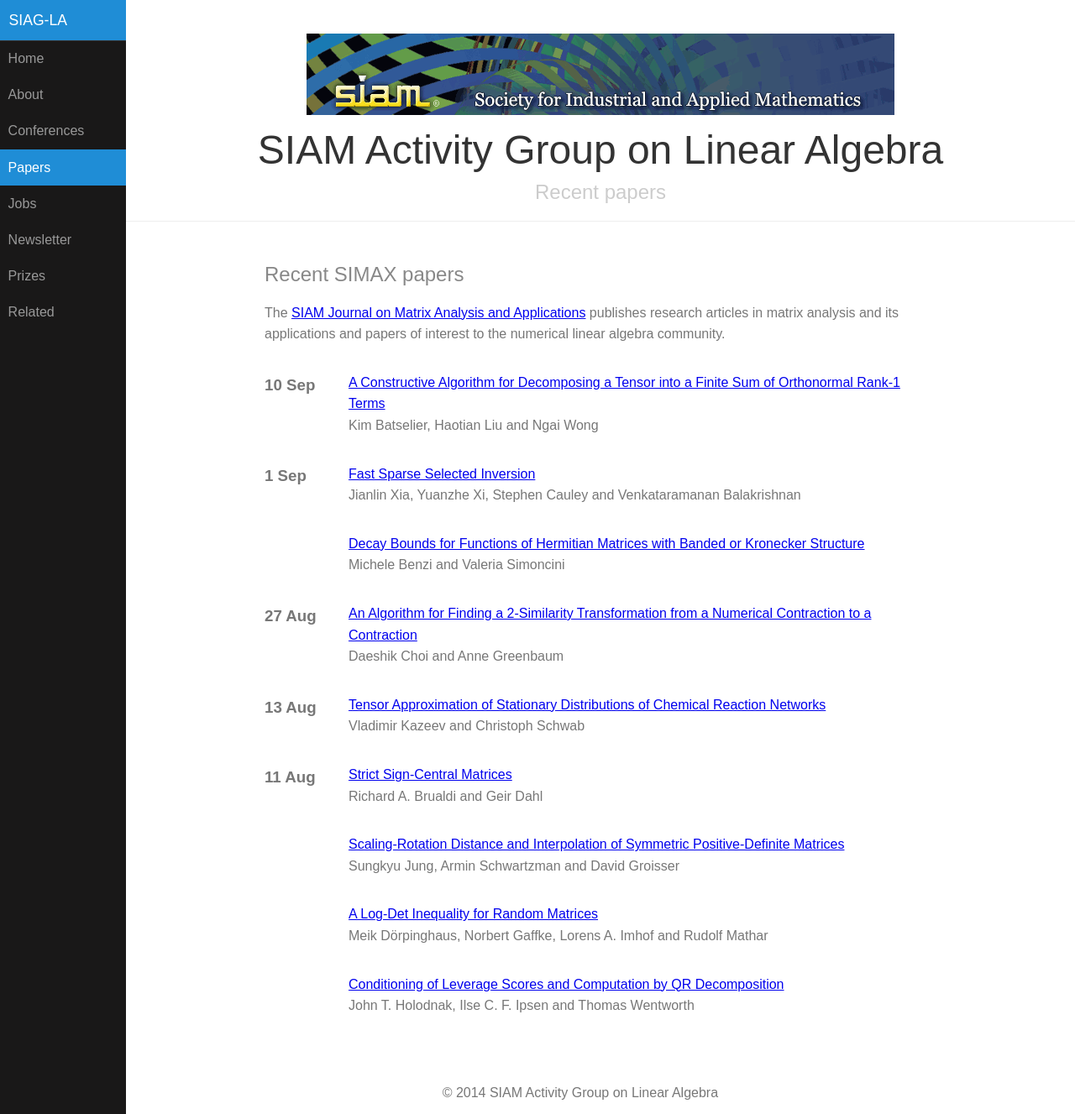
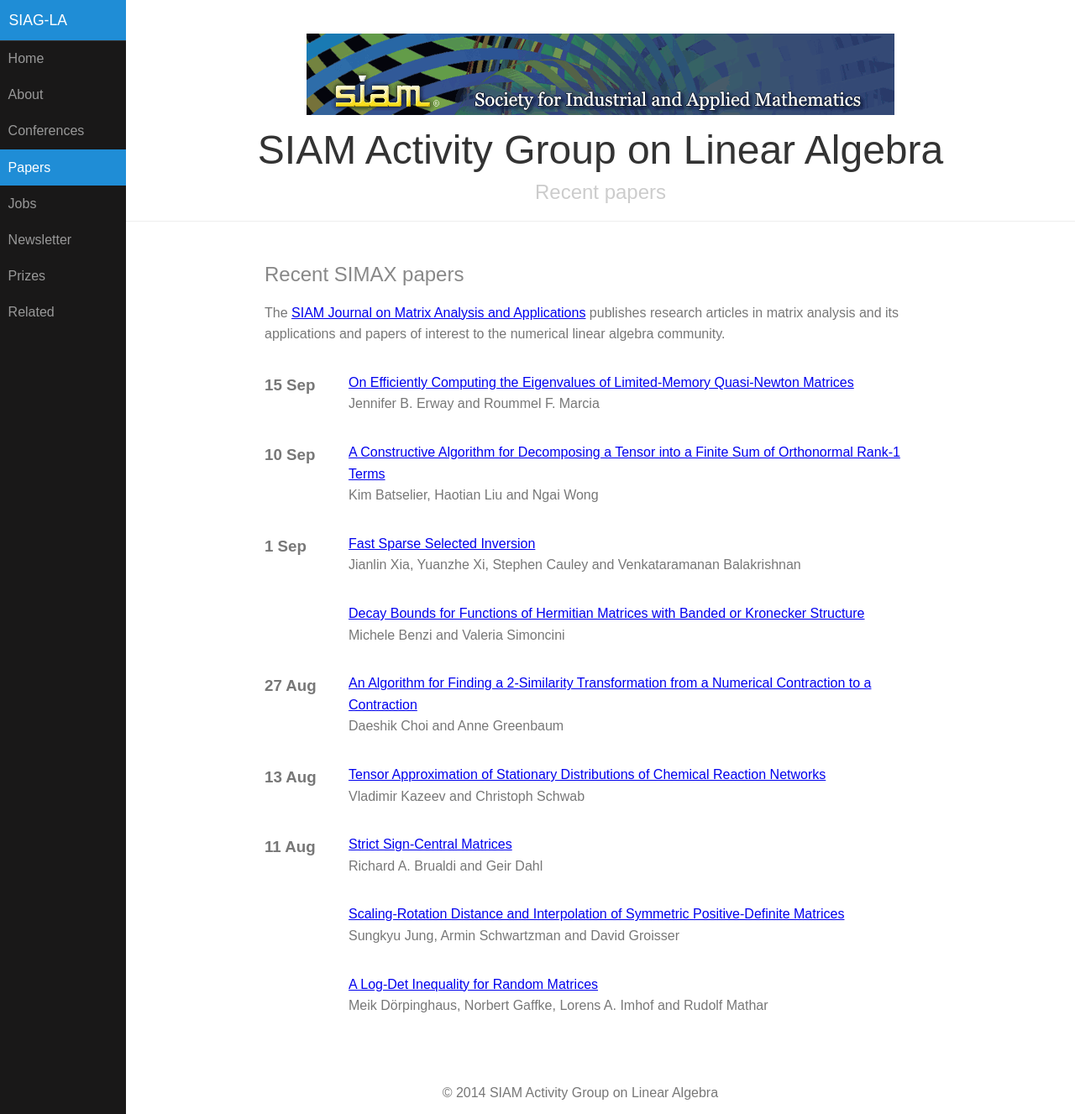
Before and after one commit to dbindel/siagla, a Jekyll site: the page built from simax.html, in a window 1280 px wide and 1327 px high. Shown: the whole window at 84% size. Built offline with Jekyll 4.4.1, drawn with Linux system fonts in a browser that asks for light colours.

Commit message:
Automated updates to simax.yml

```diff
--- a/_data/simax.yml
+++ b/_data/simax.yml
@@ -1178,3 +1178,11 @@
   title: A Constructive Algorithm for Decomposing a Tensor into a Finite Sum of Orthonormal
     Rank-1 Terms
   volume: '36'
+- authors: Jennifer B. Erway and Roummel F. Marcia
+  date: '2015-09-15T07:00:00Z'
+  doi: doi:10.1137/140997737
+  link: http://epubs.siam.org/doi/abs/10.1137/140997737?ai=s7&mi=3ezuvv&af=R
+  pp_end: '1359'
+  pp_start: '1338'
+  title: On Efficiently Computing the Eigenvalues of Limited-Memory Quasi-Newton Matrices
+  volume: '36'
```
